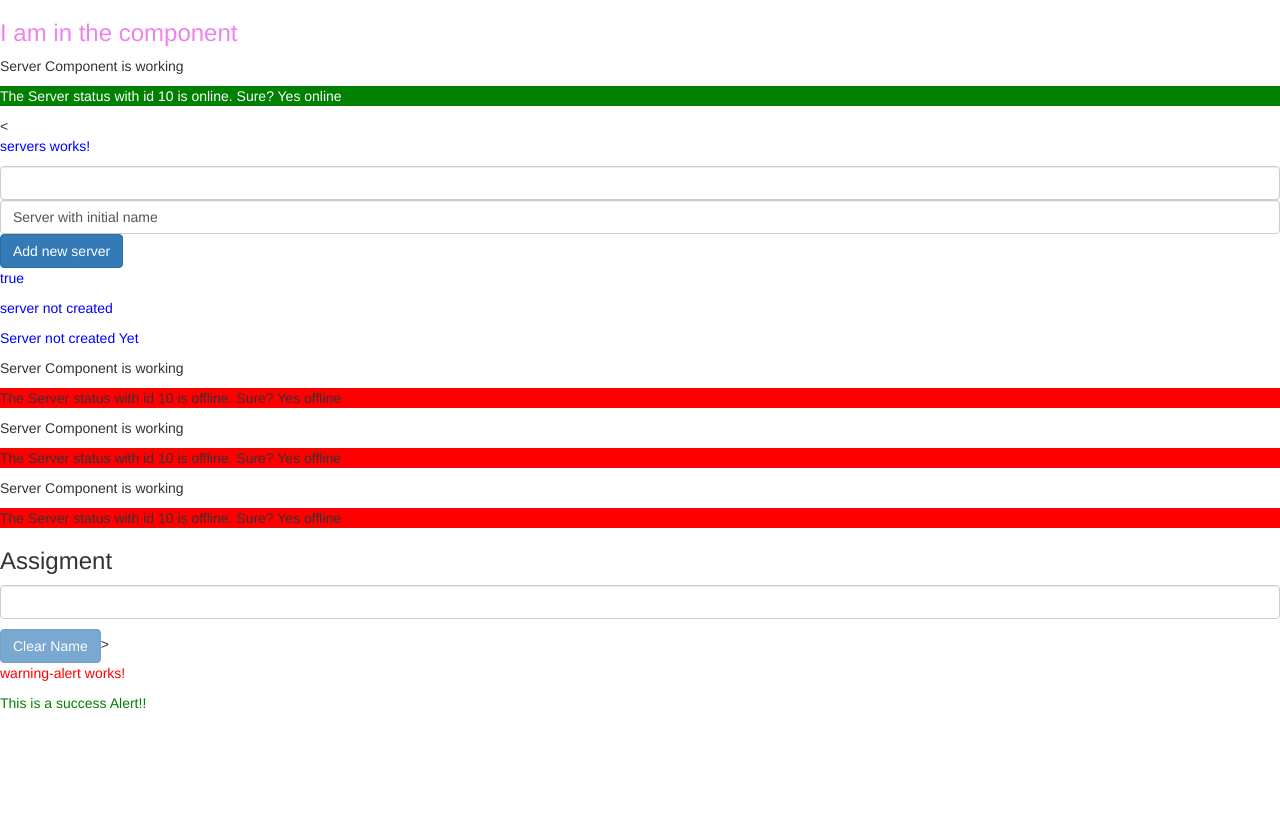
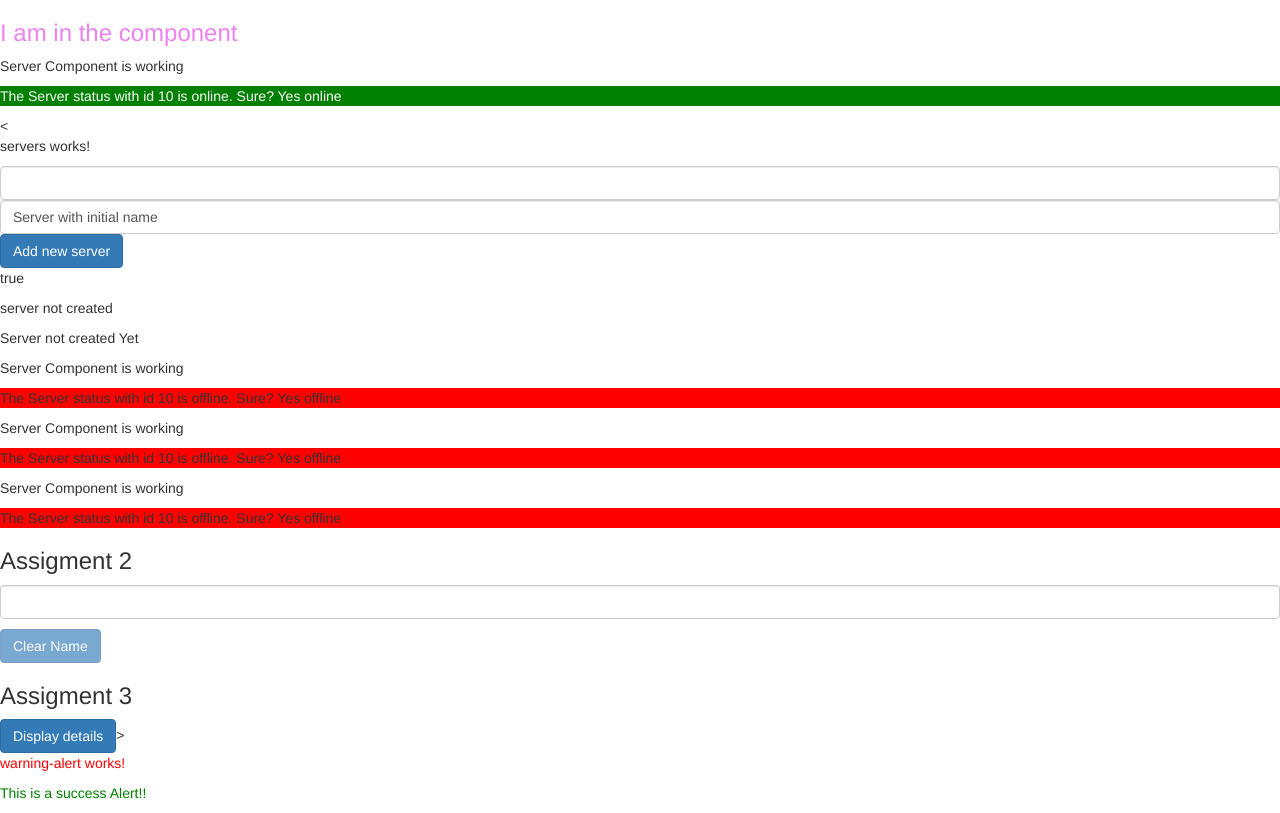
Before and after one commit to cristopherCorrea/angular-basics, an Angular app: page / in a window 1280 px wide. Built offline with nearby package versions, Linux system fonts and the light colour scheme.

Commit message:
solve homework 3 and adding a index in the for

```diff
--- a/src/app/servers/servers.component.css
+++ b/src/app/servers/servers.component.css
@@ -0,0 +1,3 @@
+.wColor {
+    color: white;
+}
--- a/src/app/servers/servers.component.html
+++ b/src/app/servers/servers.component.html
@@ -20,7 +20,7 @@
 </ng-template>
 
 <app-server *ngFor="let server of serverList"></app-server>
-<h3>Assigment</h3>
+<h3>Assigment 2</h3>
 
 <input
     type="text"
@@ -32,3 +32,13 @@
     class="btn btn-primary"
     [disabled]="!(userName !== '')"
     (click)="cleanUserName()">Clear Name</button>
+
+
+<h3>Assigment 3</h3>
+
+<button
+    class="btn btn-primary"
+    (click)="switchMessageDisplay()">Display details</button>
+
+<p *ngIf="displayMessage">This is the secret Message</p>
+<p *ngFor="let time of timeClickedList; let i = index" [ngStyle]="{backgroundColor : i > 5 ? 'blue' : 'white'}" [ngClass]="{wColor: i > 5}">{{ time }}</p>
--- a/src/app/servers/servers.component.ts
+++ b/src/app/servers/servers.component.ts
@@ -8,11 +8,7 @@ import { Component, OnInit } from '@angular/core';
   //template: `<p>servers works with template!</p>
   //<app-server></app-server>`,
   templateUrl: './servers.component.html',
-  styles: [`
-    p {
-      color: blue;
-    }`
-  ]
+  styleUrls: ['./servers.component.css']
 })
 export class ServersComponent implements OnInit {
 
@@ -22,6 +18,8 @@ export class ServersComponent implements OnInit {
   userName = "";
   serverCreated = false;
   serverList = ["server1", "server2", "server3"];
+  displayMessage = false;
+  timeClickedList = [];
 
   constructor() {
     setTimeout(() => {this.allowNewServer = true}, 2000);
@@ -44,4 +42,9 @@ export class ServersComponent implements OnInit {
     this.userName = "";
   }
 
+  switchMessageDisplay() {
+    this.displayMessage = !this.displayMessage;
+    this.timeClickedList.push(Date.now());
+    this.timeClickedList.length
+  }
 }
```
